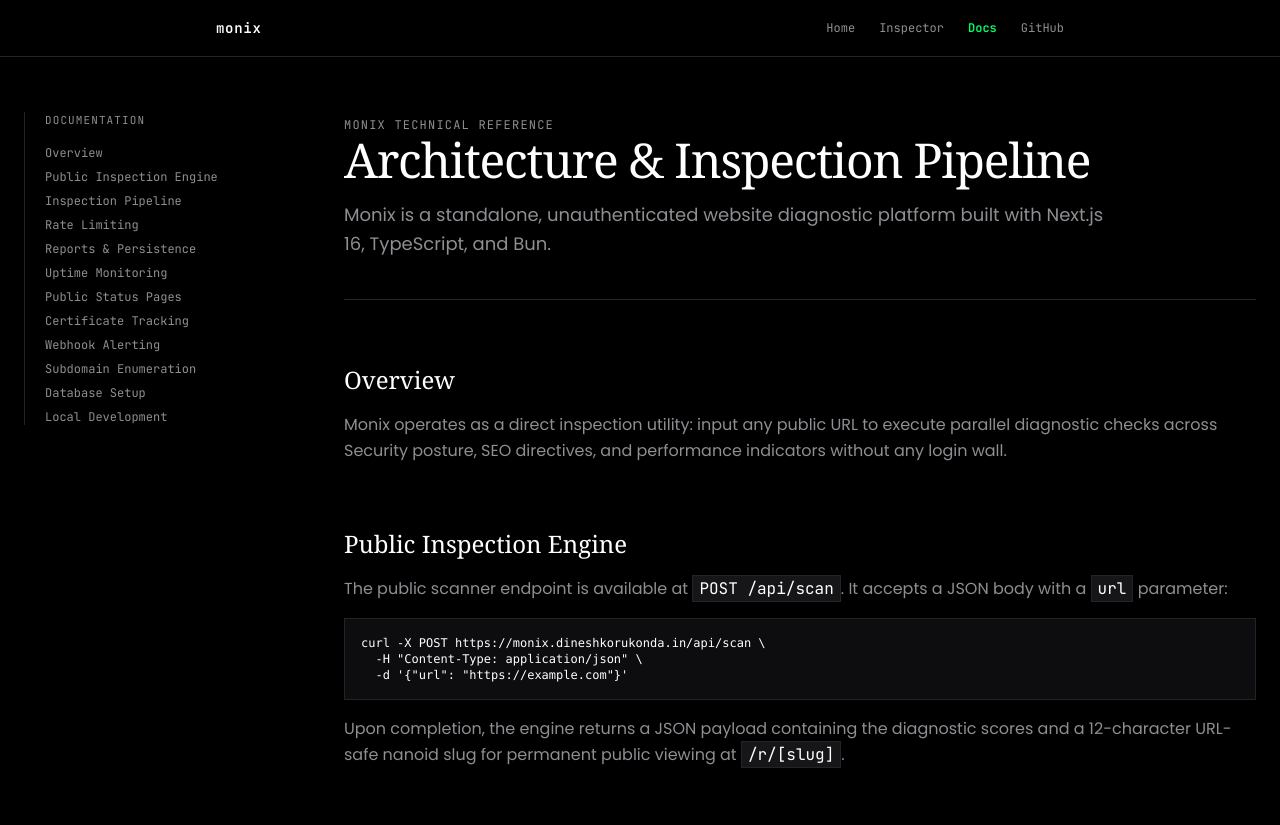
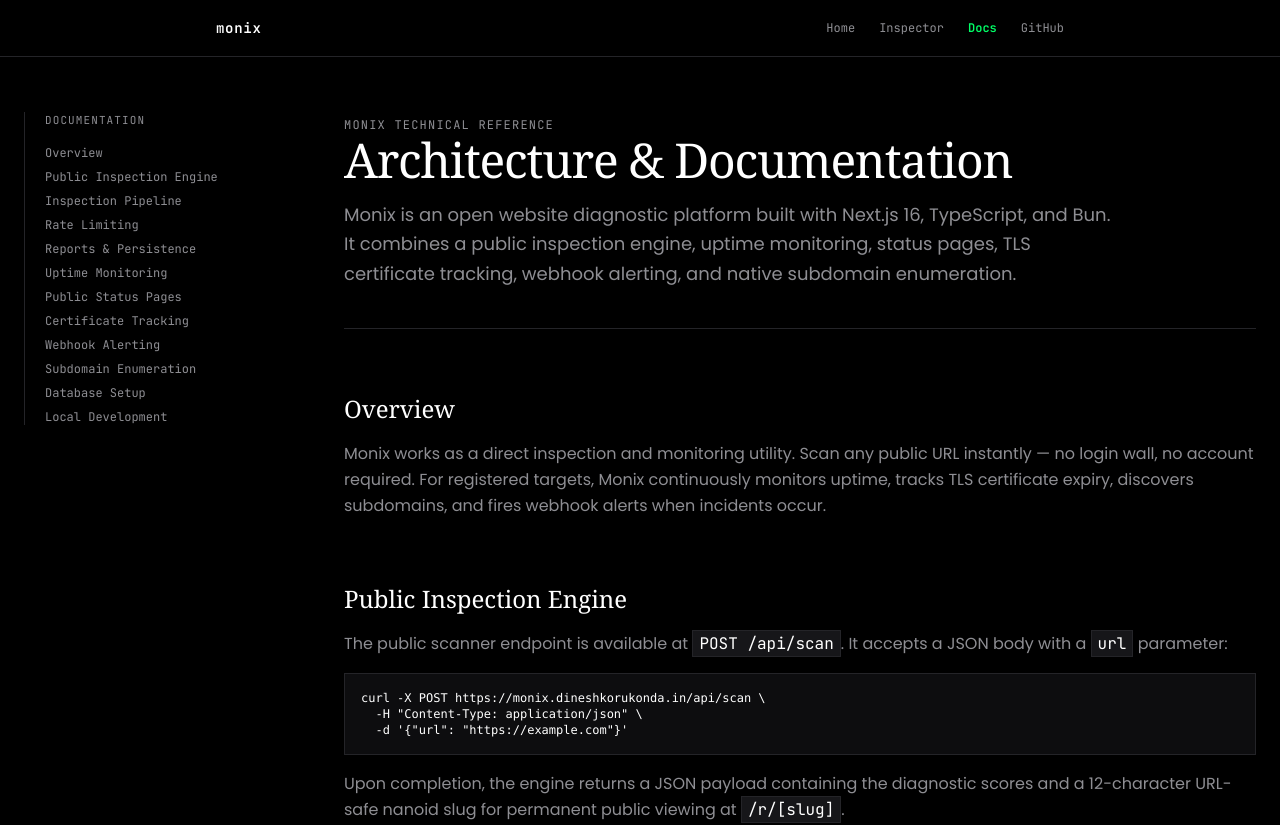
Before and after one commit to dineshkorukonda/monix, a Next.js app in the folder web/: page /docs in a window 1280 px wide. Shown: the top 825 px of the page. Built offline with nearby package versions, Linux system fonts and the light colour scheme.

Commit message:
docs: rewrite README and docs page as unified product docs, remove phase labels

```diff
--- a/web/src/app/docs/page.tsx
+++ b/web/src/app/docs/page.tsx
@@ -57,11 +57,13 @@
                 Monix Technical Reference
               </span>
               <h1 className="font-serif text-4xl sm:text-5xl font-medium tracking-tight text-foreground">
-                Architecture &amp; Inspection Pipeline
+                Architecture & Documentation
               </h1>
               <p className="text-base sm:text-lg text-muted-foreground leading-relaxed max-w-3xl">
-                Monix is a standalone, unauthenticated website diagnostic
-                platform built with Next.js 16, TypeScript, and Bun.
+                Monix is an open website diagnostic platform built with Next.js
+                16, TypeScript, and Bun. It combines a public inspection engine,
+                uptime monitoring, status pages, TLS certificate tracking,
+                webhook alerting, and native subdomain enumeration.
               </p>
             </header>
 
@@ -71,10 +73,11 @@
                 Overview
               </h2>
               <p className="text-sm sm:text-base text-muted-foreground leading-relaxed">
-                Monix operates as a direct inspection utility: input any public
-                URL to execute parallel diagnostic checks across Security
-                posture, SEO directives, and performance indicators without any
-                login wall.
+                Monix works as a direct inspection and monitoring utility. Scan
+                any public URL instantly — no login wall, no account required.
+                For registered targets, Monix continuously monitors uptime,
+                tracks TLS certificate expiry, discovers subdomains, and fires
+                webhook alerts when incidents occur.
               </p>
             </section>
 
@@ -480,7 +483,7 @@
                 Database Setup
               </h2>
               <p className="text-sm sm:text-base text-muted-foreground leading-relaxed">
-                All Phase 2 features require new tables and columns. Run these
+                Monix uses PostgreSQL for all persistence. Run the following
                 migrations in order via your Supabase SQL Editor or{" "}
                 <code className="font-mono bg-secondary px-1.5 py-0.5 border border-border text-foreground">
                   psql
@@ -488,7 +491,8 @@
                 :
               </p>
               <div className="border border-border bg-card p-4 font-mono text-xs text-foreground overflow-x-auto">
-                <pre>{`psql $DATABASE_URL -f web/sql/003_uptime_and_incidents.sql
+                <pre>{`psql $DATABASE_URL -f web/sql/init.sql
+psql $DATABASE_URL -f web/sql/003_uptime_and_incidents.sql
 psql $DATABASE_URL -f web/sql/004_status_page_toggle.sql
 psql $DATABASE_URL -f web/sql/005_certificate_expiry.sql
 psql $DATABASE_URL -f web/sql/006_webhook_alerts.sql
```
Also changed, not shown: 1 other file (tests, documents, lock files or other folders).
